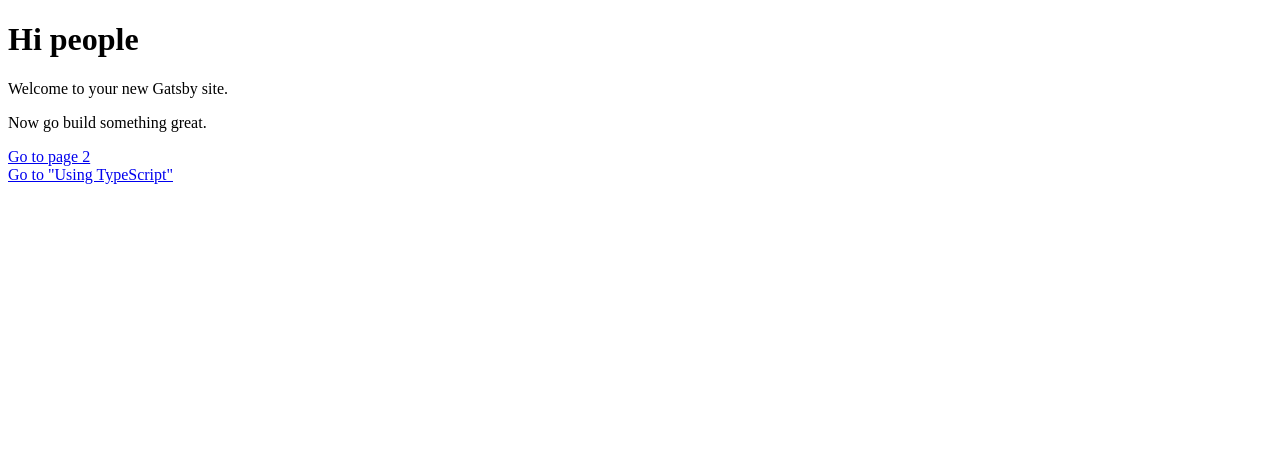
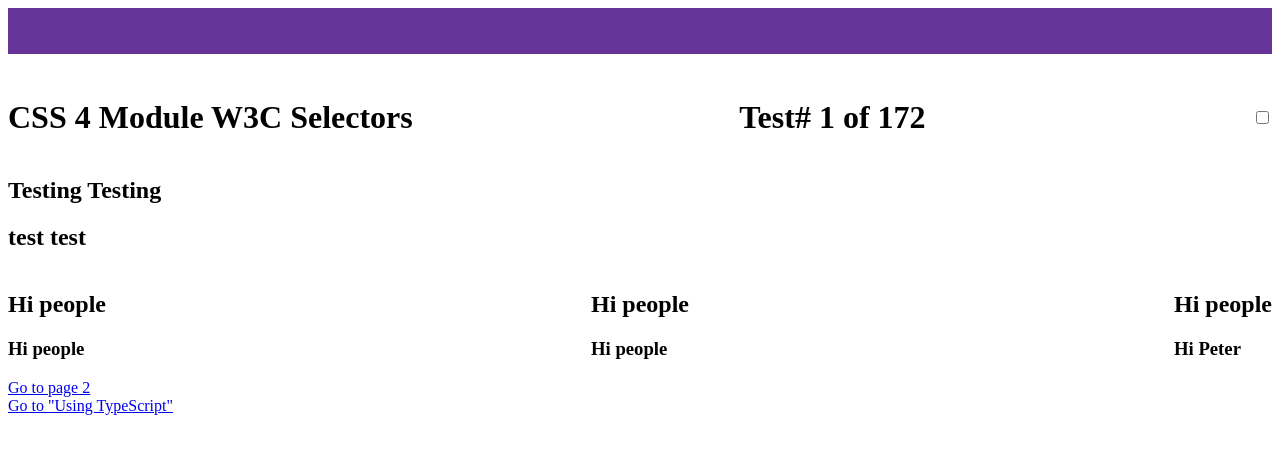
Before and after one commit to MartinJohnH/portfolio, a Gatsby site: page / in a window 1280 px wide. Built offline with nearby package versions, Linux system fonts and the light colour scheme; Gatsby itself is replaced by a stand-in of ours.

Commit message:
set up continues

```diff
--- a/package.json
+++ b/package.json
@@ -6,6 +6,7 @@
   "author": "Martin-John Hearty <martinjohn.hearty@gmail.com>",
   "dependencies": {
     "@rhysforyou/gatsby-plugin-safari-site-icon": "^1.0.2",
+    "front-lens": "github:MartinJohnH/front-lens",
     "gatsby": "^2.32.3",
     "gatsby-image": "^2.11.0",
     "gatsby-plugin-manifest": "^2.12.0",
--- /dev/null
+++ b/src/components/TestComp.js
@@ -0,0 +1,13 @@
+import React from "react"
+
+const TestComp = () => {
+
+  return (
+    <div>
+      <h2>Testing Testing</h2>
+      <h2>test test</h2>
+    </div>
+  )
+}
+
+export default TestComp
--- a/src/components/header.js
+++ b/src/components/header.js
@@ -7,6 +7,8 @@ const Header = ({ siteTitle }) => (
     style={{
       background: `rebeccapurple`,
       marginBottom: `1.45rem`,
+      display: 'block',
+      width: '100%',
     }}
   >
     <div
--- a/src/components/layout.css
+++ b/src/components/layout.css
@@ -19,6 +19,7 @@ body {
   -webkit-font-feature-settings: "kern", "liga", "clig", "calt";
   font-feature-settings: "kern", "liga", "clig", "calt";
 }
+
 article,
 aside,
 details,
--- a/src/pages/index.js
+++ b/src/pages/index.js
@@ -3,19 +3,46 @@ import { Link } from "gatsby"
 import {Helmet} from "react-helmet";
 
 import SEO from "../components/seo"
+import Header from "../components/header"
+import TestComp from "../components/TestComp"
 
-const IndexPage = () => (
+const IndexPage = () => {
+  return (
     <>
-    <SEO title={"Martin-John Hearty"}/>
+      <SEO title={"Martin-John Hearty"} />
       <Helmet>
-      <meta name="msapplication-TileColor" content="#7e01fe"/>
+        <meta name="msapplication-TileColor" content="#7e01fe" />
       </Helmet>
-    <h1>Hi people</h1>
-    <p>Welcome to your new Gatsby site.</p>
-    <p>Now go build something great.</p>
+      <Header />
+      <div style={{ display: 'flex', width: '100%', justifyContent: 'space-between' }}>
+        <div>
+          <h1 className={"my-title big"}>CSS 4 Module W3C Selectors</h1>
+        </div>
+        <div>
+          <h1>Test# 1 of 172</h1>
+        </div>
+        <input type={"checkbox"} />
+      </div>
+      <TestComp />
+
+      <div style={{ display: 'flex', width: '100%', justifyContent: 'space-between' }}>
+        <div>
+          <h2>Hi people</h2>
+          <h3>Hi people</h3>
+        </div>
+        <div>
+          <h2>Hi people</h2>
+          <h3>Hi people</h3>
+        </div>
+        <div>
+          <h2>Hi people</h2>
+          <h3>Hi Peter</h3>
+        </div>
+      </div>
       <Link to="/page-2/">Go to page 2</Link> <br />
       <Link to="/using-typescript/">Go to "Using TypeScript"</Link>
     </>
   )
+}
 
 export default IndexPage
```
Also changed, not shown: 1 other file. Lines whose indentation alone changed are shown as unchanged.
